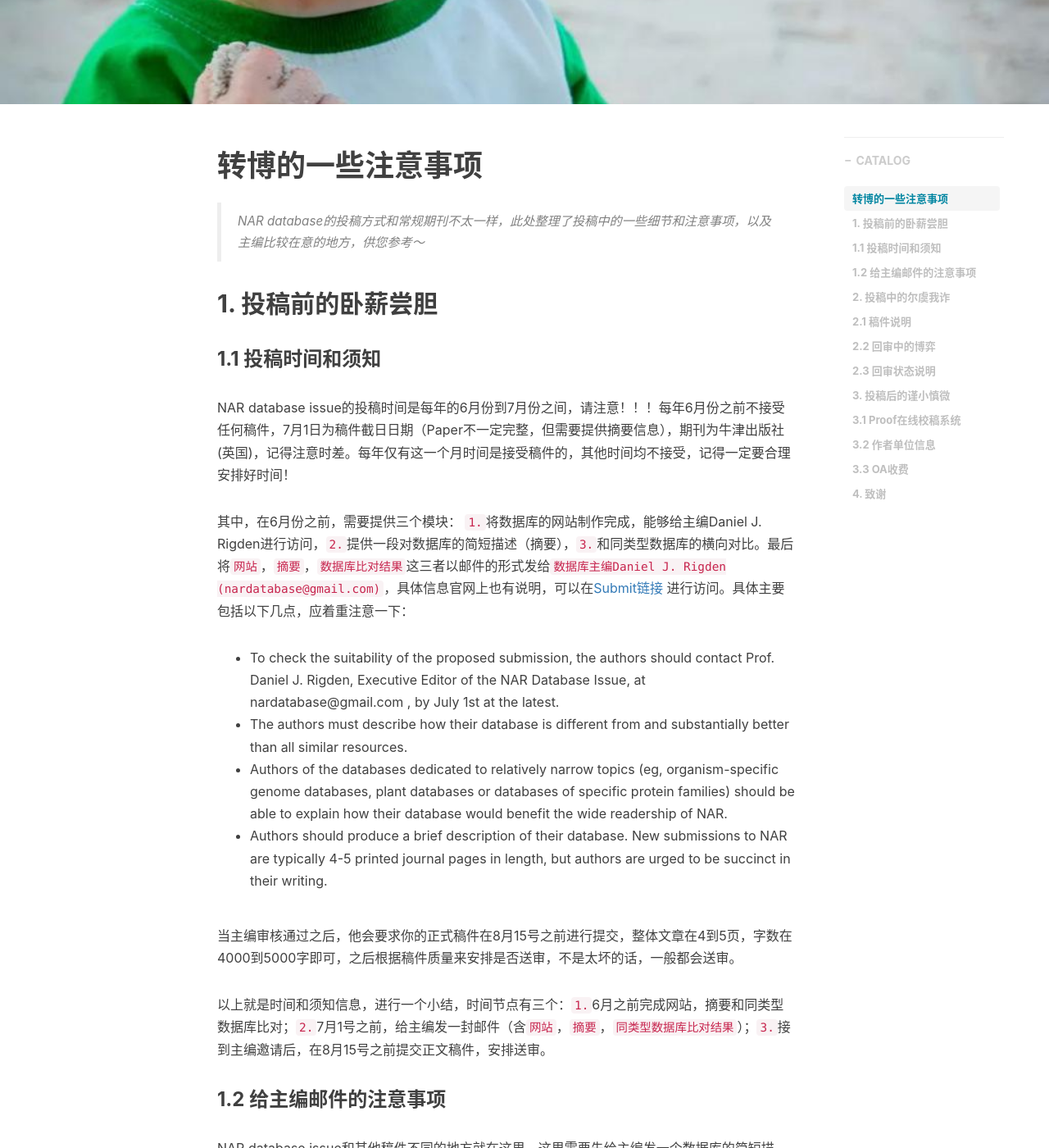
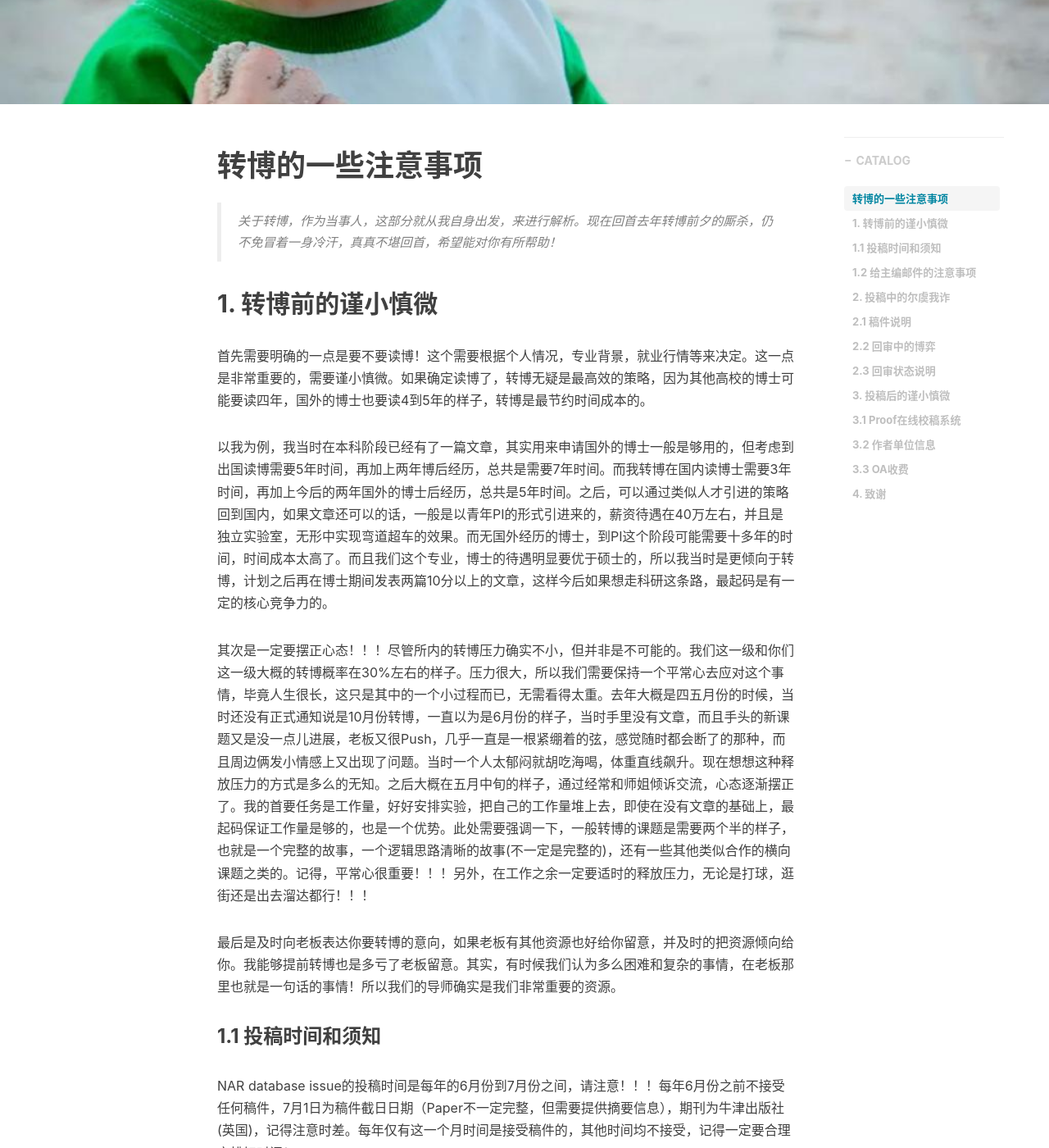
Before and after one commit to Tianbiao-Yang/tianbiao-yang.github.io, a Jekyll site: the page built from _posts/2021-04-03-PhD-TianbiaoYang.md, in a window 1280 px wide and 1400 px high, scrolled down 396 px. Shown: the whole window at 82% size. Built offline with Jekyll 4.4.1, drawn with Linux system fonts in a browser that asks for light colours; nearby versions of some CDN libraries; comment, search, counter and statistics services are not loaded.

Commit message:
Update 2021-04-03-PhD-TianbiaoYang.md

```diff
--- a/_posts/2021-04-03-PhD-TianbiaoYang.md
+++ b/_posts/2021-04-03-PhD-TianbiaoYang.md
@@ -11,9 +11,18 @@ tags:                               #标签
 ---
 # 转博的一些注意事项
 
-> NAR database的投稿方式和常规期刊不太一样，此处整理了投稿中的一些细节和注意事项，以及主编比较在意的地方，供您参考～
+> 关于转博，作为当事人，这部分就从我自身出发，来进行解析。现在回首去年转博前夕的厮杀，仍不免冒着一身冷汗，真真不堪回首，希望能对你有所帮助！
 
-## 1. 投稿前的卧薪尝胆
+## 1. 转博前的谨小慎微
+首先需要明确的一点是要不要读博！这个需要根据个人情况，专业背景，就业行情等来决定。这一点是非常重要的，需要谨小慎微。如果确定读博了，转博无疑是最高效的策略，因为其他高校的博士可能要读四年，国外的博士也要读4到5年的样子，转博是最节约时间成本的。
+
+以我为例，我当时在本科阶段已经有了一篇文章，其实用来申请国外的博士一般是够用的，但考虑到出国读博需要5年时间，再加上两年博后经历，总共是需要7年时间。而我转博在国内读博士需要3年时间，再加上今后的两年国外的博士后经历，总共是5年时间。之后，可以通过类似人才引进的策略回到国内，如果文章还可以的话，一般是以青年PI的形式引进来的，薪资待遇在40万左右，并且是独立实验室，无形中实现弯道超车的效果。而无国外经历的博士，到PI这个阶段可能需要十多年的时间，时间成本太高了。而且我们这个专业，博士的待遇明显要优于硕士的，所以我当时是更倾向于转博，计划之后再在博士期间发表两篇10分以上的文章，这样今后如果想走科研这条路，最起码是有一定的核心竞争力的。
+
+其次是一定要摆正心态！！！尽管所内的转博压力确实不小，但并非是不可能的。我们这一级和你们这一级大概的转博概率在30%左右的样子。压力很大，所以我们需要保持一个平常心去应对这个事情，毕竟人生很长，这只是其中的一个小过程而已，无需看得太重。去年大概是四五月份的时候，当时还没有正式通知说是10月份转博，一直以为是6月份的样子，当时手里没有文章，而且手头的新课题又是没一点儿进展，老板又很Push，几乎一直是一根紧绷着的弦，感觉随时都会断了的那种，而且周边俩发小情感上又出现了问题。当时一个人太郁闷就胡吃海喝，体重直线飙升。现在想想这种释放压力的方式是多么的无知。之后大概在五月中旬的样子，通过经常和师姐倾诉交流，心态逐渐摆正了。我的首要任务是工作量，好好安排实验，把自己的工作量堆上去，即使在没有文章的基础上，最起码保证工作量是够的，也是一个优势。此处需要强调一下，一般转博的课题是需要两个半的样子，也就是一个完整的故事，一个逻辑思路清晰的故事(不一定是完整的)，还有一些其他类似合作的横向课题之类的。记得，平常心很重要！！！另外，在工作之余一定要适时的释放压力，无论是打球，逛街还是出去溜达都行！！！
+
+最后是及时向老板表达你要转博的意向，如果老板有其他资源也好给你留意，并及时的把资源倾向给你。我能够提前转博也是多亏了老板留意。其实，有时候我们认为多么困难和复杂的事情，在老板那里也就是一句话的事情！所以我们的导师确实是我们非常重要的资源。
+
+
 ### 1.1 投稿时间和须知
 NAR database issue的投稿时间是每年的6月份到7月份之间，请注意！！！每年6月份之前不接受任何稿件，7月1日为稿件截日日期（Paper不一定完整，但需要提供摘要信息），期刊为牛津出版社(英国)，记得注意时差。每年仅有这一个月时间是接受稿件的，其他时间均不接受，记得一定要合理安排好时间！
 
```
